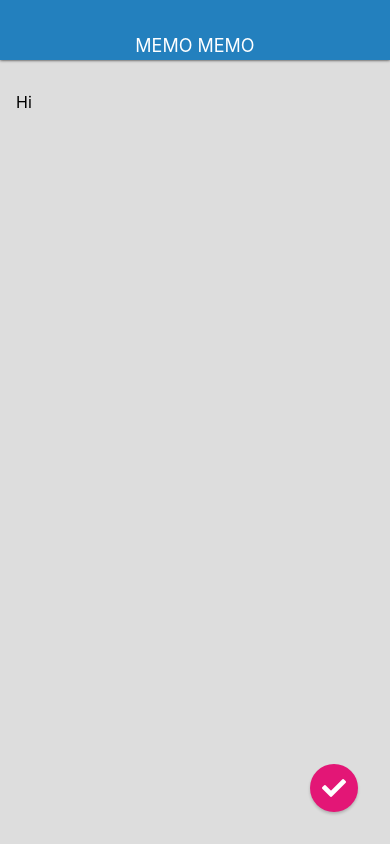
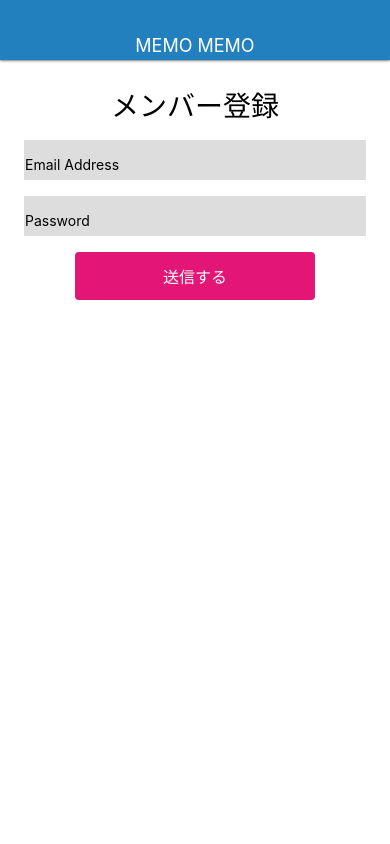
Before and after one commit to kzfrkw/MemoApp, a React Native app: screen / in a window 390 px wide. Built offline with nearby package versions, Linux system fonts and the light colour scheme.

Commit message:
create login and signup screen

```diff
--- a/App.tsx
+++ b/App.tsx
@@ -2,13 +2,13 @@
 import { StyleSheet, View } from 'react-native';
 
 import AppBar from './src/components/AppBar';
-import MemoDetailScreen from './src/screens/MemoEditScreen';
+import SignupScreen from './src/screens/SignupScreen';
 
 export default function App() {
   return (
     <View style={styles.container}>
       <AppBar />
-      <MemoDetailScreen />
+      <SignupScreen />
     </View>
   );
 }
--- /dev/null
+++ b/src/screens/SignupScreen.js
@@ -0,0 +1,54 @@
+import React from 'react';
+import { StyleSheet, View, Text, TextInput, TouchableHighlight } from 'react-native';
+
+class SignupScreen extends React.Component {
+    render() {
+        return (
+            <View style={styles.container}>
+                <Text style={styles.title}>メンバー登録</Text>
+                <TextInput style={styles.input} value="Email Address" />
+                <TextInput style={styles.input} value="Password" />
+                <TouchableHighlight style={styles.button} onPress={() => {}} underlayColor='#c70f66'>
+                    <Text style={styles.buttonTitle}>送信する</Text>
+                </TouchableHighlight>
+            </View>
+        );
+    }
+}
+
+const styles = StyleSheet.create({
+    container: {
+        flex: 1,
+        width: '100%',
+        padding: 24,
+        backgroundColor: '#fff'
+    },
+    input: {
+        backgroundColor: '#ddd',
+        height: 40,
+        marginBottom: 16,
+        borderWidth: 1,
+        borderColor: '#ddd',
+        paddingTop: 8,
+    },
+    title: {
+        fontSize: 28,
+        alignSelf: 'center',
+        paddingBottom: 16,
+    },
+    button: {
+        backgroundColor: '#E31676',
+        height: 48,
+        borderRadius: 4,
+        justifyContent: 'center',
+        alignItems: 'center',
+        width: '70%',
+        alignSelf: 'center'
+    },
+    buttonTitle: {
+        color: '#fff',
+        fontSize: 16,
+    }
+});
+
+export default SignupScreen;
```
Also changed, not shown: src/screens/LoginScreen.js (added, +54 -0 lines).
